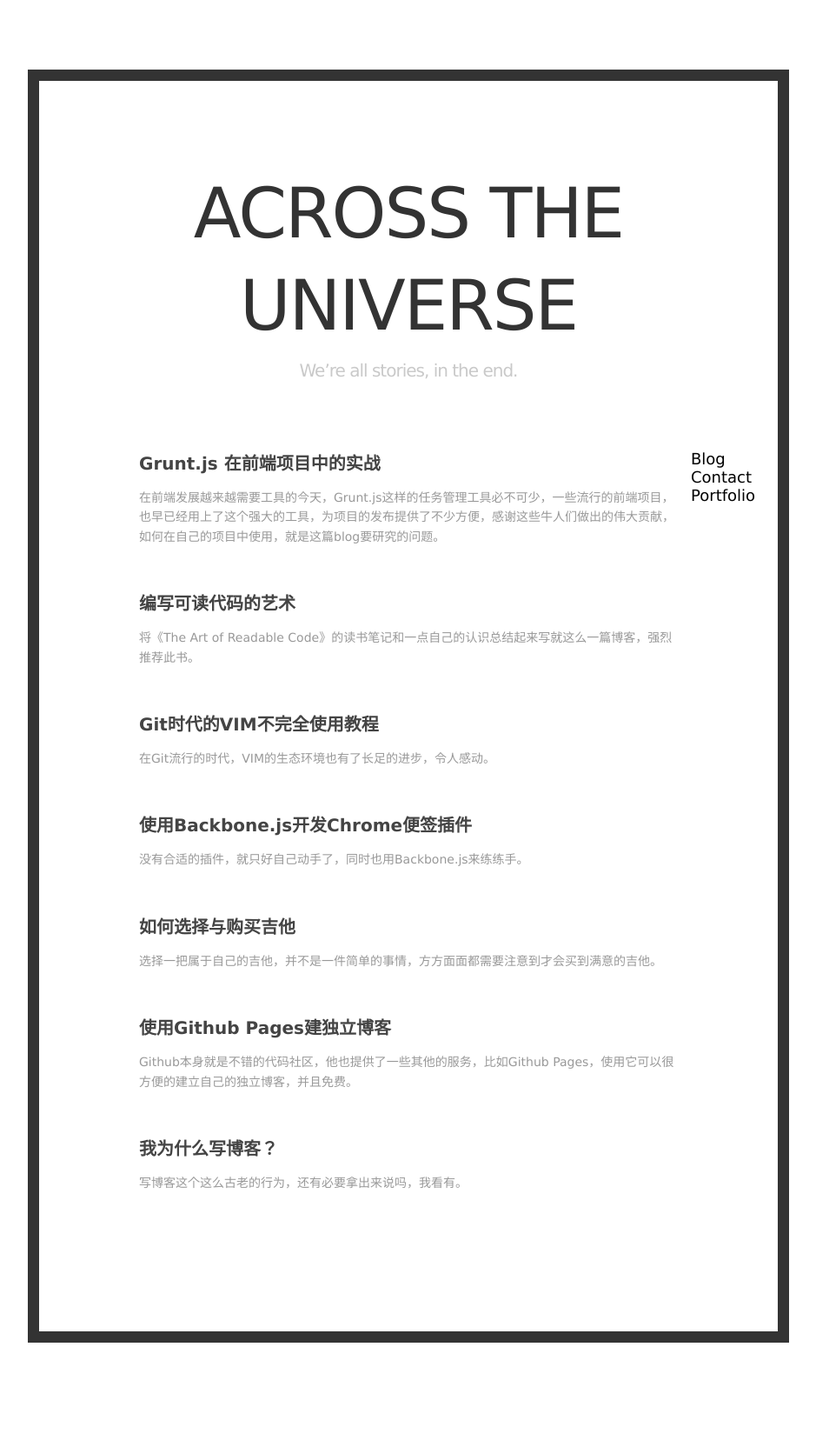
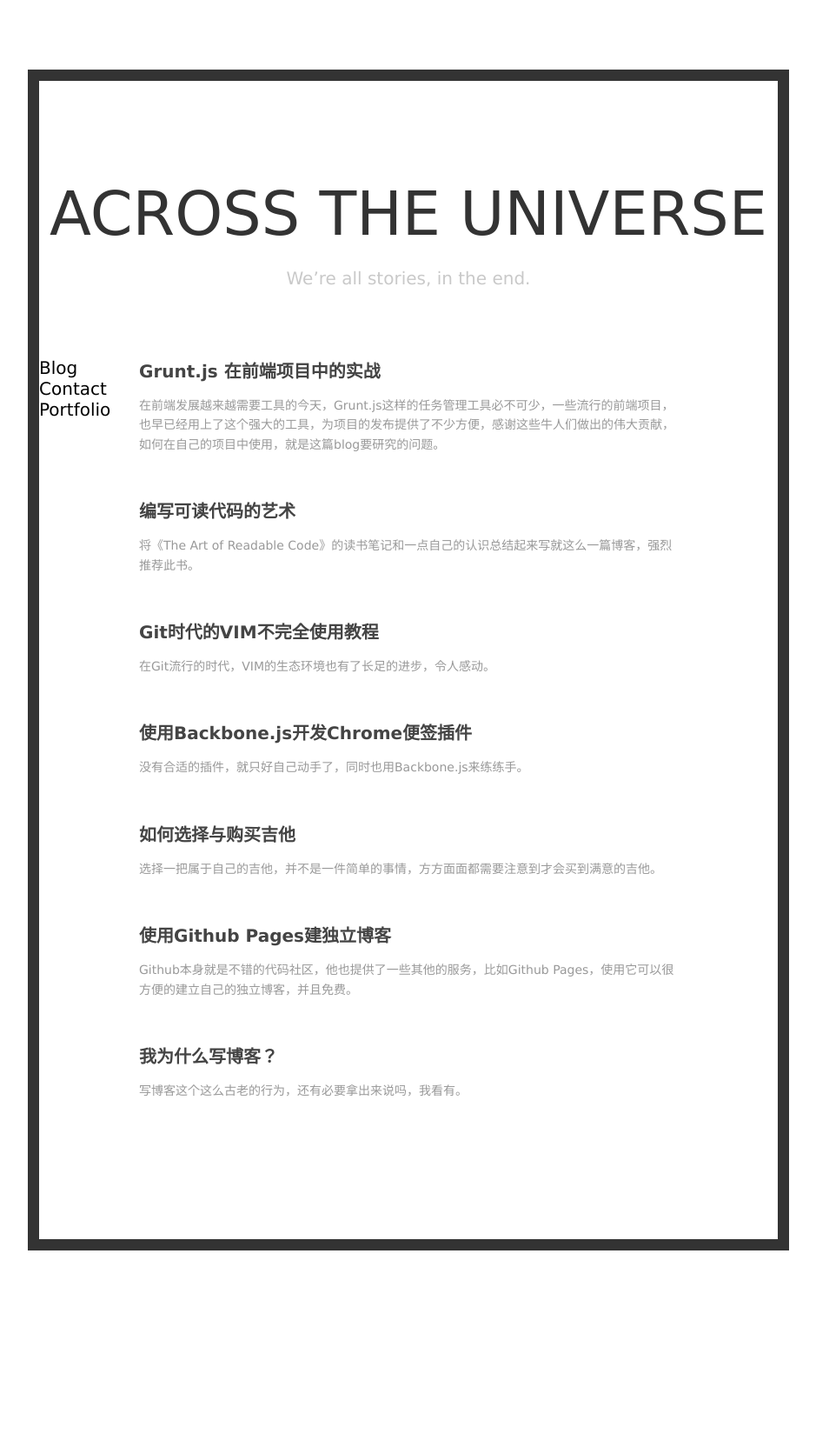
Before and after one commit to lynettelu/lynettelu.github.io, a Jekyll site: the page built from index.md, in a window 1280 px wide. Shown: the whole page at 87% size, without its empty margins (170-1109 px from the left). Built offline with Jekyll 4.4.1, drawn with Linux system fonts in a browser that asks for light colours; Markdown is read by kramdown in place of the engine named in the settings; after the commit the page ends 1558 px from its top, so only the background shows below that.

Commit message:
modify detais

```diff
--- a/css/default.css
+++ b/css/default.css
@@ -70,9 +70,8 @@ pre ol{margin-left:25px;list-style-type:decimal;}
               }
           .header h1 {
                     line-height:106px;
-                    font-size:80px;
+                    font-size:70px;
                     font-weight:200;
-                    letter-spacing:-2px;
                     text-transform:uppercase;
                     text-align: center;
                     z-index:-1;
@@ -95,9 +94,8 @@ pre ol{margin-left:25px;list-style-type:decimal;}
           .header h2 {
                     font-family: {Font:Body};
                     color:#c9c9c9 ;
-                    font-size:20px;
-                    font-weight:200;
-                    letter-spacing:-1px;
+                    font-size:25px;
+                    font-weight:100;
                     line-height:22px;
                     text-align:center;
                     margin-left:-15px;
@@ -144,8 +142,9 @@ pre ol{margin-left:25px;list-style-type:decimal;}
 .index-content h2 a:hover { color:#FCB310; text-decoration:none; }
 .index-content .title-desc {color:#999;font-size:14px;line-height:1.6em;}
 
-.index-content .artical-cate { width:100px; padding-bottom: 80px;float: right;}
-.index-content .artical-cate li { display:block; zoom:1; font-size:18px; width:100px; cursor:pointer; }
+.index-content .artical-cate { width:100px; padding-bottom: 80px;float: right;
+                               position: fixed;}
+.index-content .artical-cate li { display:block; zoom:1; font-size:20px; width:100px; cursor:pointer; }
 .index-content .artical-cate li a,
 .index-content .artical-cate li a:visited { display:block; zoom:1; color:#000; width:100%; }
 .index-content .artical-cate li a:hover { text-decoration:none; }
```
